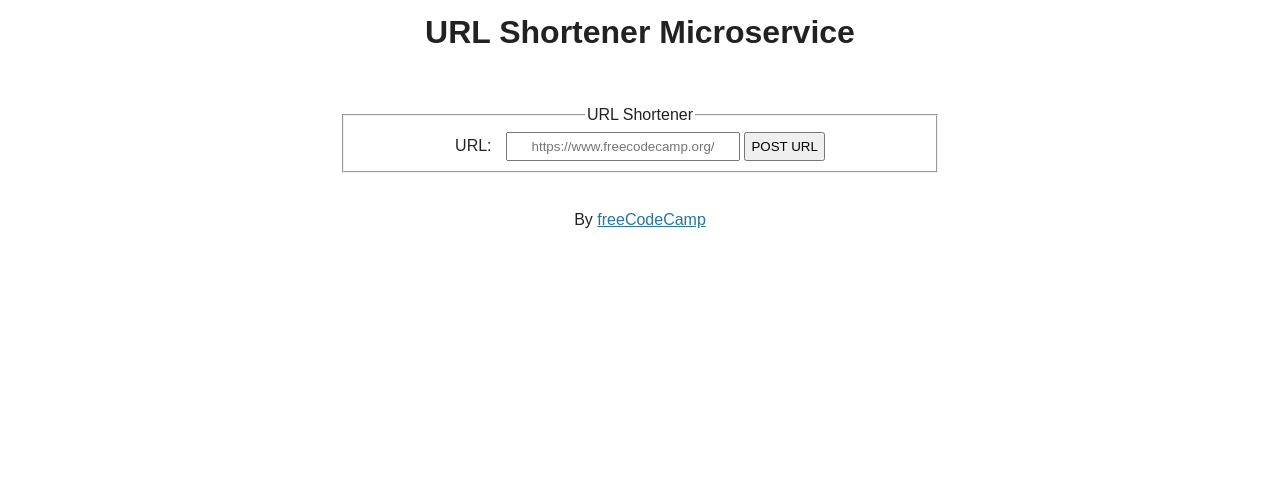
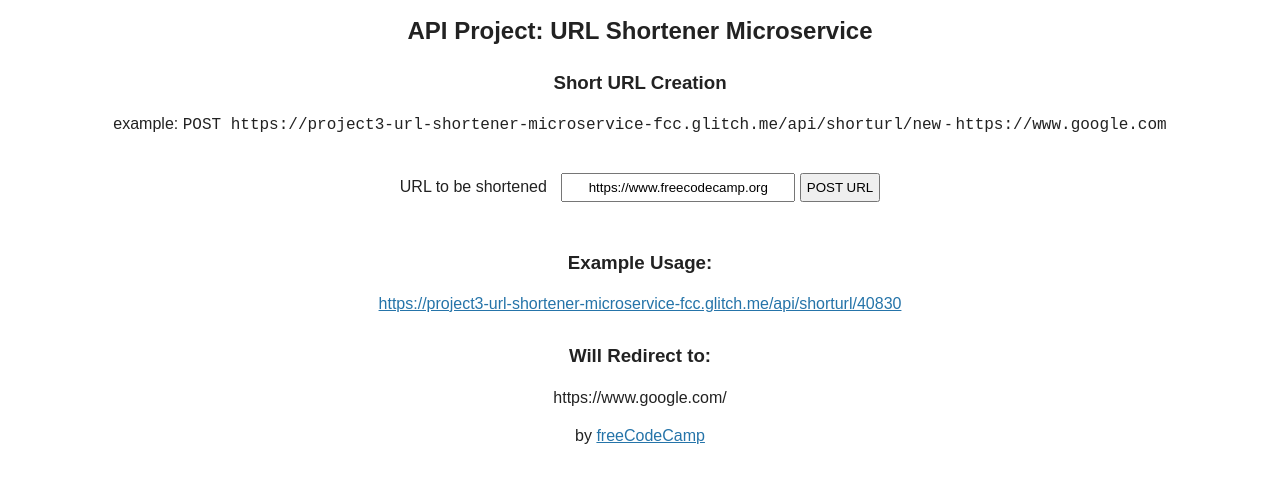
Before and after one commit to jiunndar/Microservices-Projects-URL-Shortener-Microservice, a website: page views/index.html in a window 1280 px wide. Drawn offline with Linux system fonts and the light colour scheme.

Commit message:
Update index.html
html changes

```diff
--- a/views/index.html
+++ b/views/index.html
@@ -1,32 +1,40 @@
 <!DOCTYPE html>
 
 <html>
-  <head>
-    <title>URL Shortener Microservice | freeCodeCamp.org</title>
-    <link
-      rel="icon"
-      type="image/png"
-      href="https://cdn.freecodecamp.org/universal/favicons/favicon-16x16.png"
-    />
-    <link href="/public/style.css" rel="stylesheet" type="text/css" />
-  </head>
 
-  <body>
-    <h1>URL Shortener Microservice</h1>
-    <main>
-      <section>
+   <head>
+      <title>URL Shortener</title>
+
+      <link href="https://fonts.googleapis.com/css?family=Roboto" rel="stylesheet" type="text/css">
+      <link href="/public/style.css" rel="stylesheet" type="text/css">
+   </head>
+
+   <body>
+      <div class="container">
+        <h2>API Project: URL Shortener Microservice</h2>
+        <h3>Short URL Creation </h3>
+        <p>
+          example: <code>POST https://project3-url-shortener-microservice-fcc.glitch.me/api/shorturl/new</code> - <code>https://www.google.com</code>
+        </p>
         <form action="api/shorturl/new" method="POST">
-          <fieldset>
-            <legend>URL Shortener</legend>
-            <label for="url_input">URL:</label>
-            <input id="url_input" type="text" name="url" placeholder="https://www.freecodecamp.org/" />
-            <input type="submit" value="POST URL" />
-          </fieldset>
+          <label for="url_input">URL to be shortened</label>
+          <input id="url_input" type="text" name="url" value="https://www.freecodecamp.org">
+          <input type="submit" value="POST URL">
         </form>
-      </section>
-    </main>
-    <footer>
-      <p>By <a href="https://www.freecodecamp.org/">freeCodeCamp</a></p>
-    </footer>
-  </body>
+        <h3>Example Usage:</h3>
+        <a href="https://project3-url-shortener-microservice-fcc.glitch.me/api/shorturl/40830">
+          https://project3-url-shortener-microservice-fcc.glitch.me/api/shorturl/40830
+        </a>
+
+        <h3>Will Redirect to:</h3>
+        <p>https://www.google.com/</p>
+      </div>
+      <div class="footer">
+        <p>
+          by <a href="https://www.freecodecamp.org">freeCodeCamp</a>
+        </p>
+      </div>
+   </body>
+
+
 </html>
```
